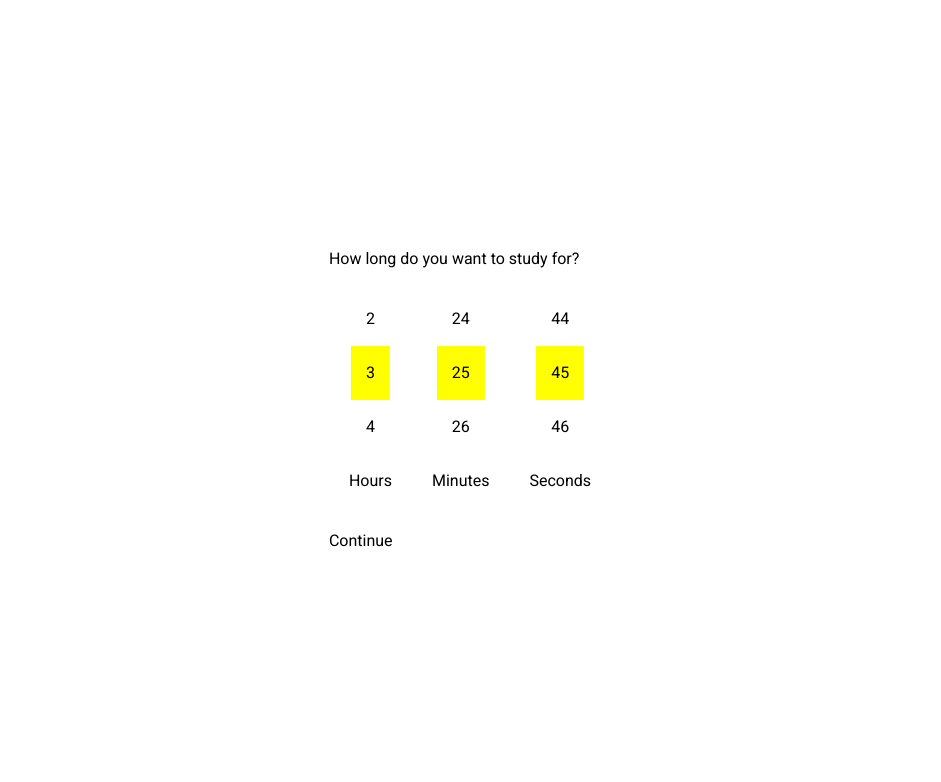
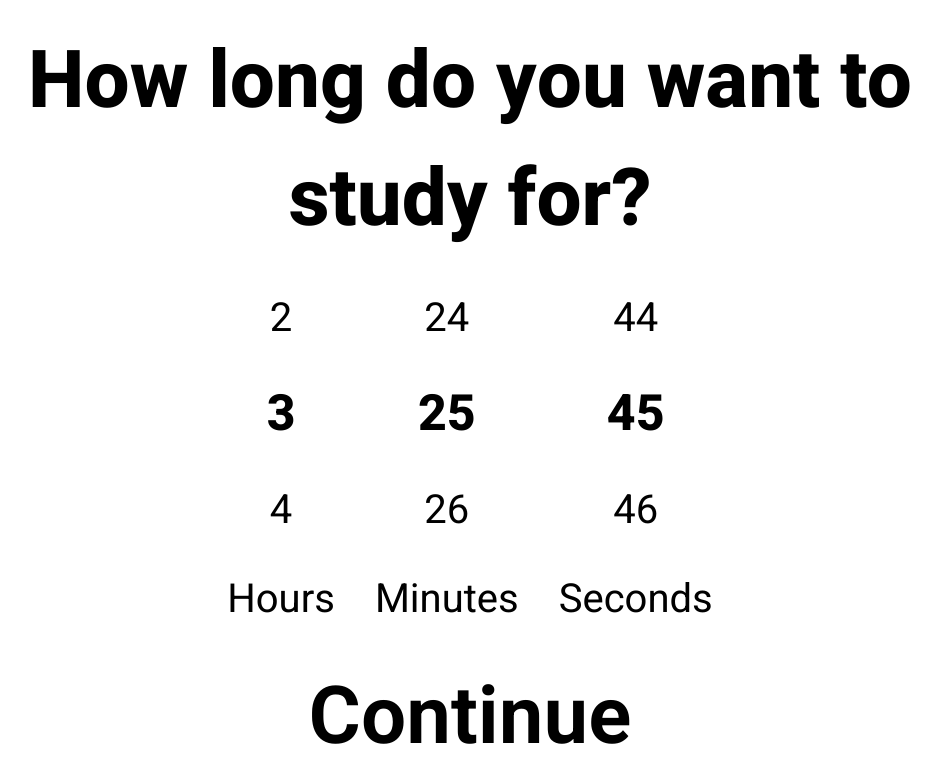
Before and after one commit to VimalMaken/productivity-timer, a React (Create React App) app in the folder client/: page /intro in a window 1280 px wide. Shown: the top 782 px of the page, without its empty margins (170-1111 px from the left). Built offline with nearby package versions, Linux system fonts and the light colour scheme.

Commit message:
CSS style change

```diff
--- a/client/src/components/intro.js
+++ b/client/src/components/intro.js
@@ -14,6 +14,7 @@ function Intro({ setPage, setUserInput }) {
   const var_22 = useRef();
   const var_31 = useRef();
   const var_32 = useRef();
+  const buttonRef = useRef();
 
   useEffect(() => {
     //go to user file here
@@ -136,6 +137,10 @@ function Intro({ setPage, setUserInput }) {
         setThree(temp[2] + 1);
       }
     });
+    buttonRef.current.addEventListener('click', (event) => {
+      setUserInput([temp[0],temp[1],temp[2]]);
+      setPage([false, true, false]);
+    });
   }, []);
 
   function setOne(number){
@@ -203,25 +208,25 @@ function Intro({ setPage, setUserInput }) {
       <p className="title">How long do you want to study for?</p>
       <div className="timeWheel">
         <div className="scroll" ref={wheel1}>
-          <p ref={var_11}></p>
+          <p ref={var_11} className="pointer"></p>
           <p className="active">{preset[0]}</p>
-          <p ref={var_12}></p>
+          <p ref={var_12} className="pointer"></p>
           <p>Hours</p>
         </div>
         <div className="scroll" ref={wheel2}>
-          <p ref={var_21}></p>
+          <p ref={var_21} className="pointer"></p>
           <p className="active">{preset[1]}</p>
-          <p ref={var_22}></p>
+          <p ref={var_22} className="pointer"></p>
           <p>Minutes</p>
         </div>
         <div className="scroll" ref={wheel3}>
-          <p ref={var_31}></p>
+          <p ref={var_31} className="pointer"></p>
           <p className="active">{preset[2]}</p>
-          <p ref={var_32}></p>
+          <p ref={var_32} className="pointer"></p>
           <p>Seconds</p>
         </div>
       </div>
-      <p>Continue</p>
+      <p className="button" ref={buttonRef}>Continue</p>
     </div>
   );
 }
--- a/client/src/styles/styles.css
+++ b/client/src/styles/styles.css
@@ -32,14 +32,33 @@
 
 body {
   font-family: 'Heebo', sans-serif;
+  margin: 0;
 }
 
 .intro {
-  position: absolute;
-  top: 50%;
-  left: 50%;
-  -webkit-transform: translate(-50%, -50%);
-          transform: translate(-50%, -50%);
+  height: 100vh;
+  width: 100vw;
+  display: -webkit-box;
+  display: -ms-flexbox;
+  display: flex;
+  -webkit-box-orient: vertical;
+  -webkit-box-direction: normal;
+      -ms-flex-direction: column;
+          flex-direction: column;
+  -webkit-box-pack: center;
+      -ms-flex-pack: center;
+          justify-content: center;
+  -webkit-box-align: center;
+      -ms-flex-align: center;
+          align-items: center;
+}
+
+.intro .title {
+  font-size: 80px;
+  font-weight: 800;
+  max-width: 20ch;
+  text-align: center;
+  margin: 10px;
 }
 
 .intro .timeWheel {
@@ -69,9 +88,26 @@ body {
 .intro .timeWheel .scroll p {
   margin: 0;
   padding: 15px;
+  font-size: 40px;
 }
 
 .intro .timeWheel .scroll .active {
-  background-color: yellow;
+  font-weight: 800;
+  font-size: 50px;
+}
+
+.intro .timeWheel .scroll .pointer {
+  cursor: pointer;
+}
+
+.intro .button {
+  font-size: 80px;
+  font-weight: 600;
+  margin: 10px;
+  cursor: pointer;
+}
+
+.intro .button:hover {
+  font-size: 81px;
 }
 /*# sourceMappingURL=styles.css.map */
--- a/client/src/styles/styles.scss
+++ b/client/src/styles/styles.scss
@@ -35,16 +35,26 @@
 
 body {
     font-family: 'Heebo', sans-serif;
+    margin: 0;
 }
 
 //Utility
 
 //Blocks
 .intro {
-    position: absolute;
-    top: 50%;
-    left: 50%;
-    transform: translate(-50%,-50%);
+    height: 100vh;
+    width: 100vw;
+    display: flex;
+    flex-direction: column;
+    justify-content: center;
+    align-items: center;
+    .title {
+        font-size: 80px;
+        font-weight:800;
+        max-width: 20ch;
+        text-align: center;
+        margin: 10px;
+    }
     .timeWheel {
         display: flex;
         flex-direction: row;
@@ -56,10 +66,24 @@ body {
             p {
                 margin: 0;
                 padding: 15px;
+                font-size: 40px;
             }
             .active {
-                background-color: yellow;
+                font-weight: 800;
+                font-size: 50px;
             }
+            .pointer {
+                cursor: pointer;
+            }
+        }
+    }
+    .button {
+        font-size: 80px;
+        font-weight:600;
+        margin: 10px;
+        cursor: pointer;
+        &:hover {
+            font-size: 81px;
         }
     }
 }
```
Also changed, not shown: 1 other file (tests, documents, lock files or other folders).
